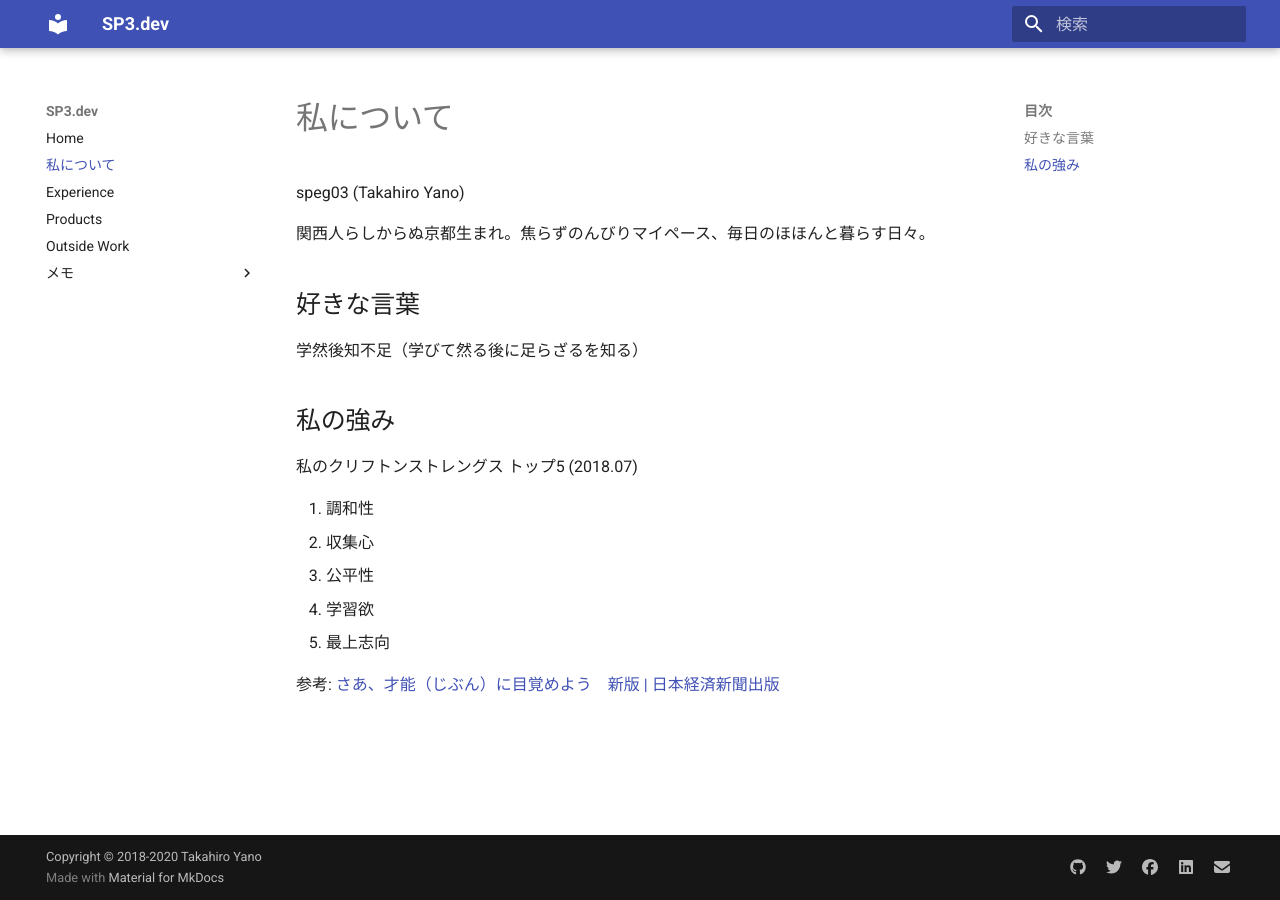
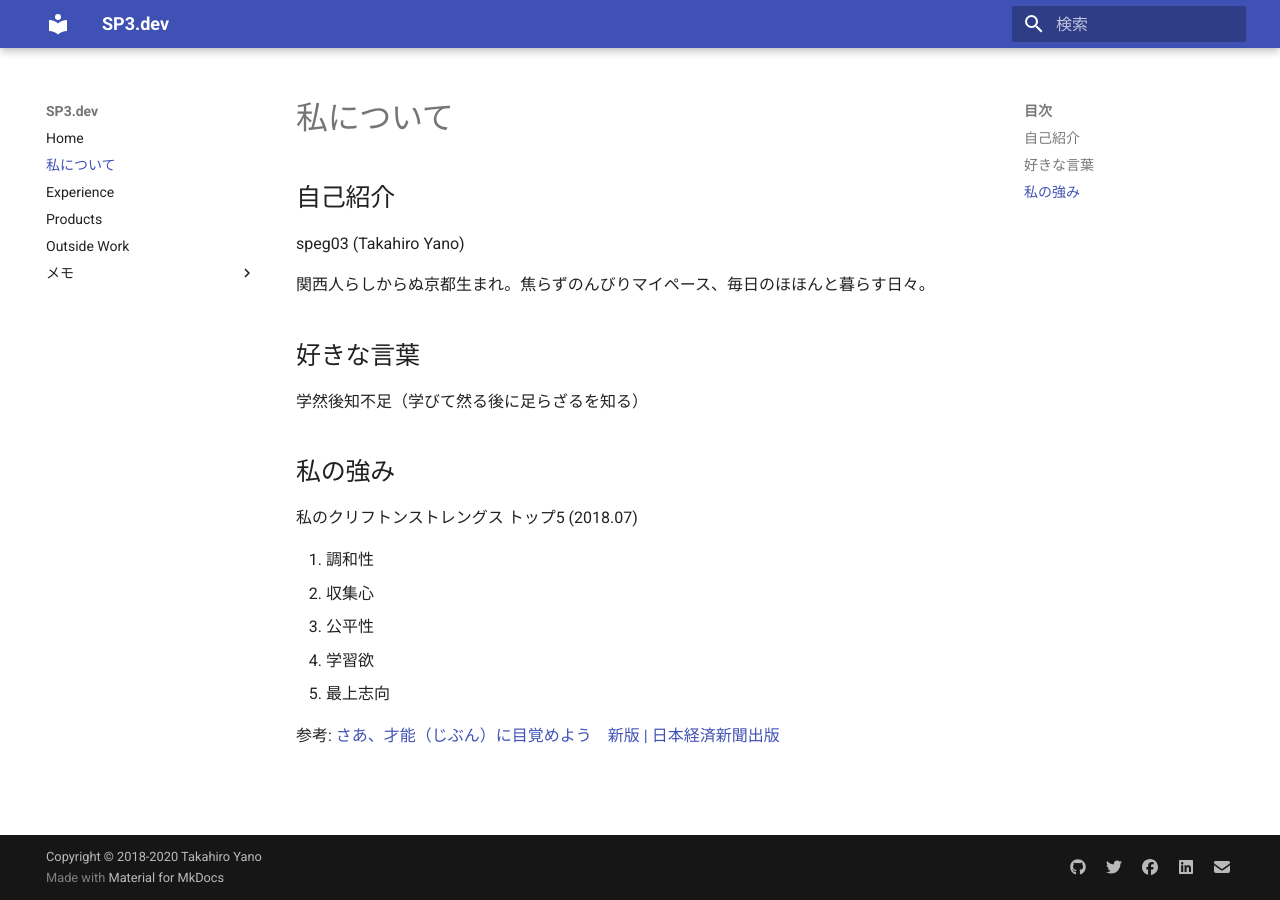
Before and after one commit to speg03/sp3.dev, an MkDocs documentation site: the page built from docs/about.md, in a window 1280 px wide. Built offline with MkDocs 1.6.1 and Material for MkDocs 9.7.7, drawn with Linux system fonts in a browser that asks for light colours.

Commit message:
Update about

```diff
--- a/docs/about.md
+++ b/docs/about.md
@@ -1,4 +1,6 @@
 # 私について
+
+## 自己紹介
 
 speg03 (Takahiro Yano)
 
```
